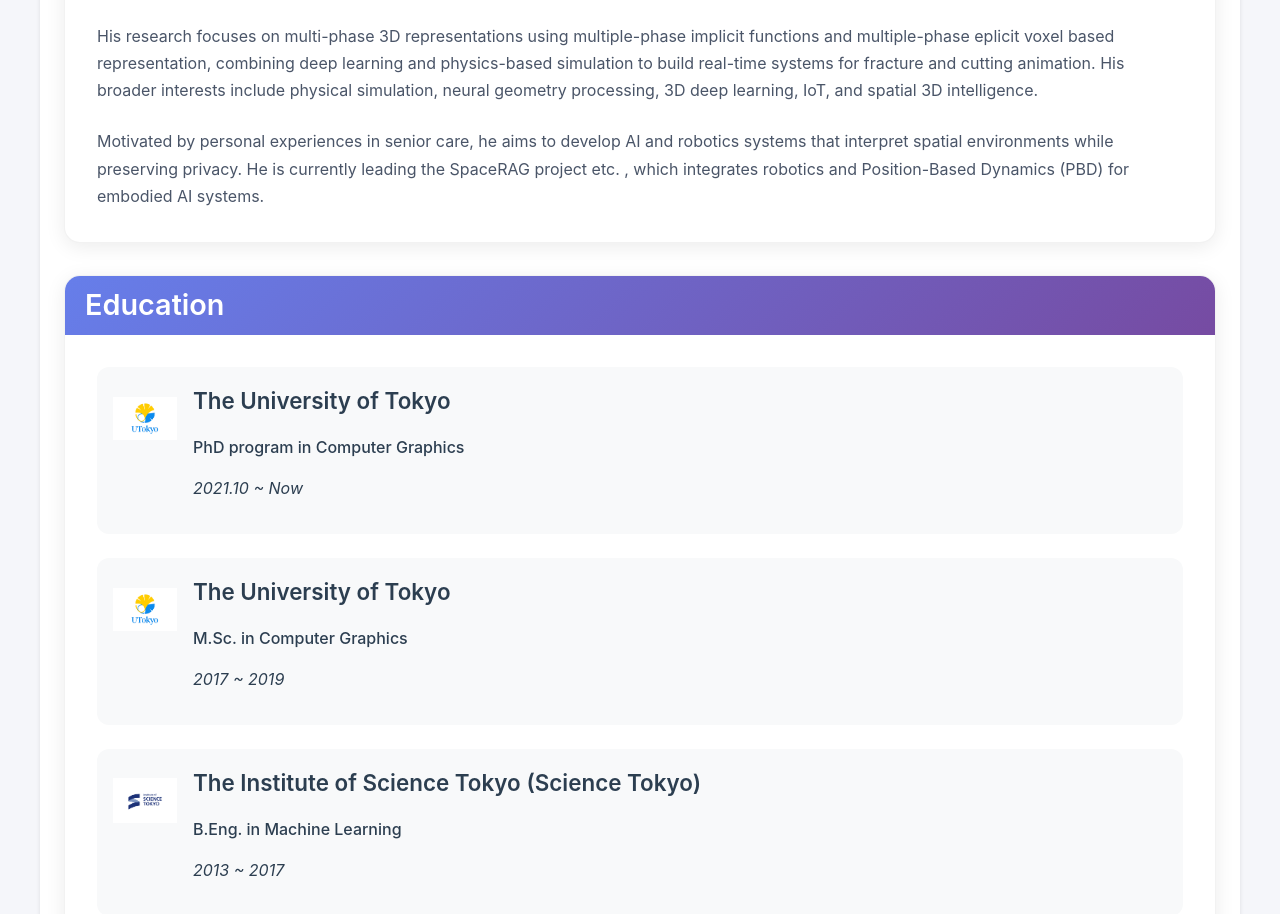
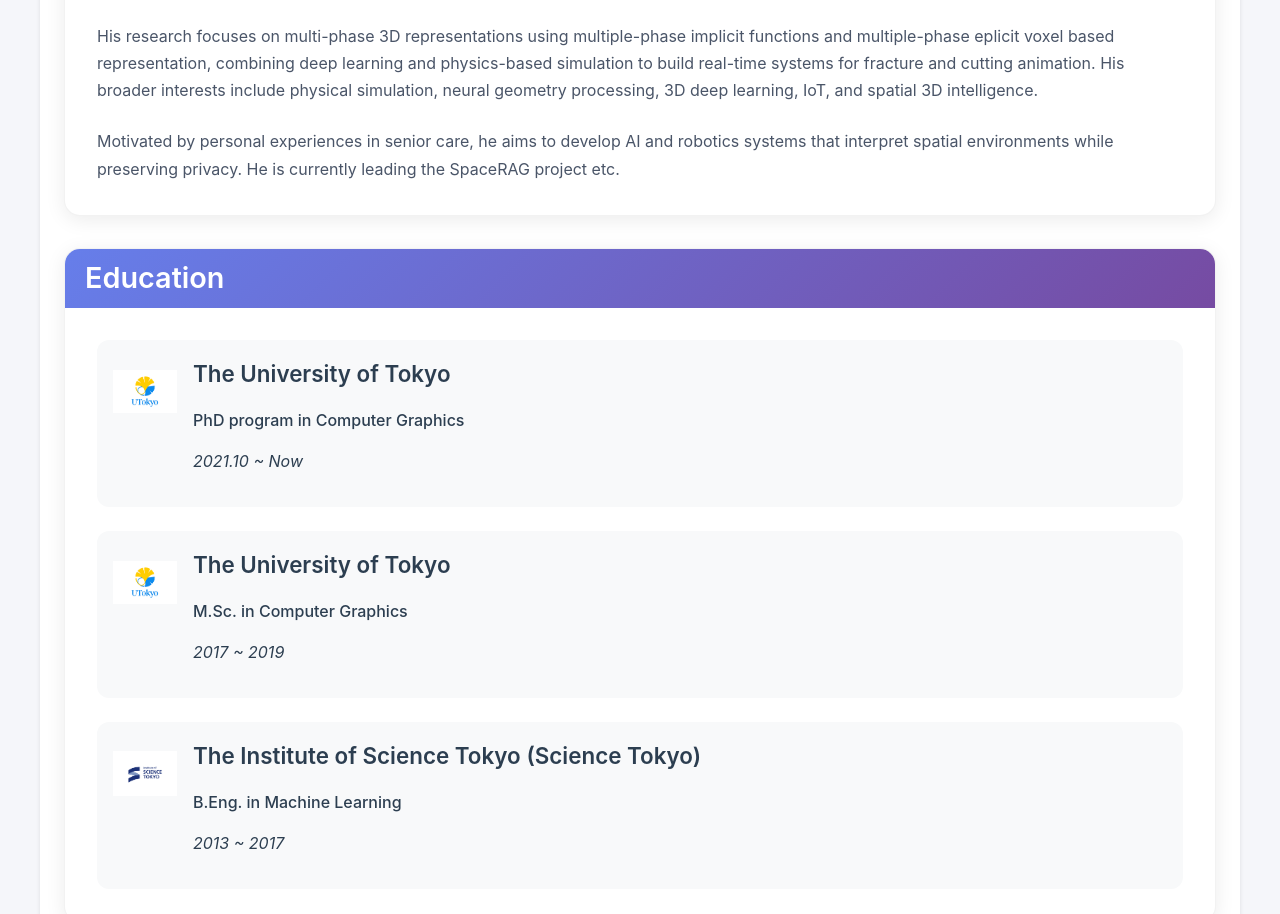
Before and after one commit to nikoloside/nikoloside.github.io, a React (Vite) app: page /#/ in a window 1280 px wide. Shown: the part 2600-3514 px from the top of the page. Built offline with nearby package versions, Linux system fonts and the light colour scheme.

Commit message:
fix words

```diff
--- a/src/pages/MainPage.jsx
+++ b/src/pages/MainPage.jsx
@@ -184,7 +184,7 @@ const MainPage = () => {
                     His research focuses on multi-phase 3D representations using multiple-phase implicit functions and multiple-phase eplicit voxel based representation, combining deep learning and physics-based simulation to build real-time systems for fracture and cutting animation. His broader interests include physical simulation, neural geometry processing, 3D deep learning, IoT, and spatial 3D intelligence.
                   </p>
                   <p>
-                    Motivated by personal experiences in senior care, he aims to develop AI and robotics systems that interpret spatial environments while preserving privacy. He is currently leading the SpaceRAG project etc. , which integrates robotics and Position-Based Dynamics (PBD) for embodied AI systems.
+                    Motivated by personal experiences in senior care, he aims to develop AI and robotics systems that interpret spatial environments while preserving privacy. He is currently leading the SpaceRAG project etc.
                   </p>
                 </div>
               </div>
```
